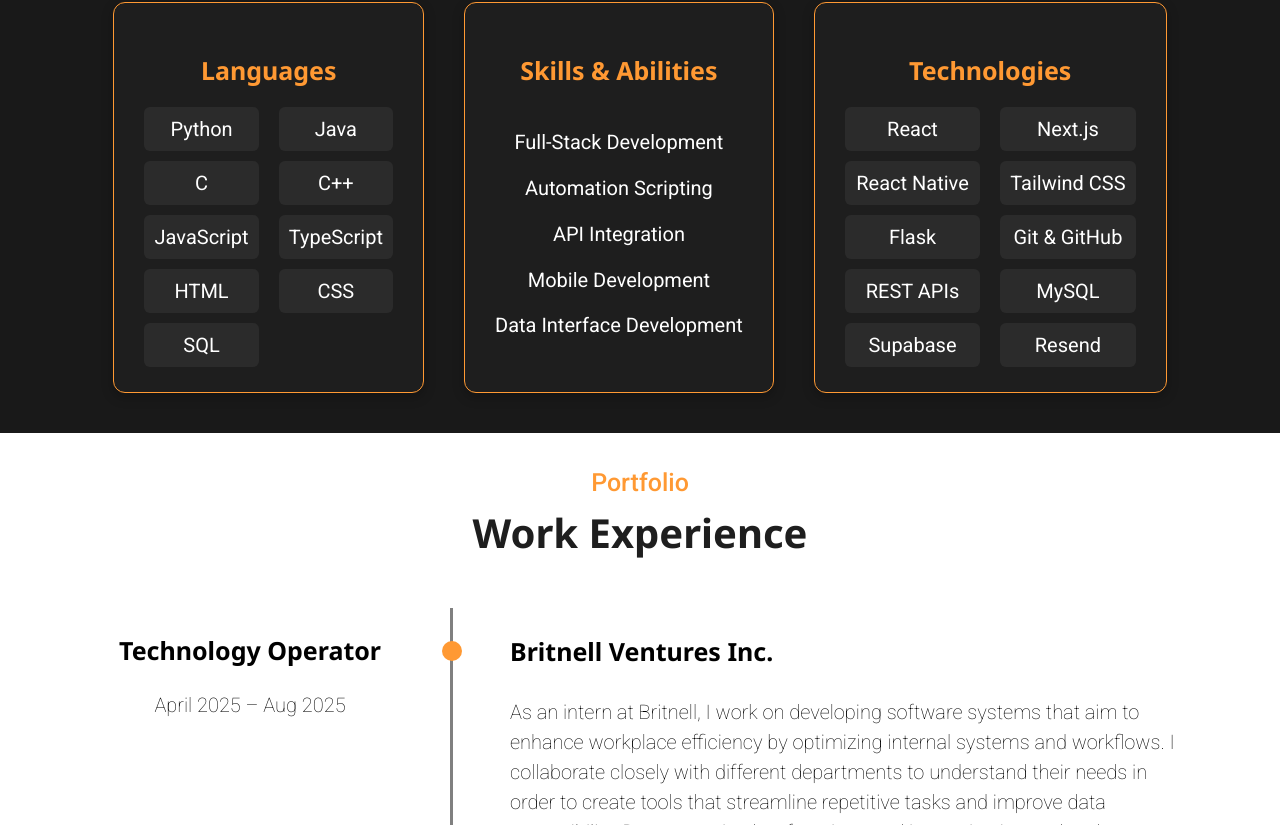
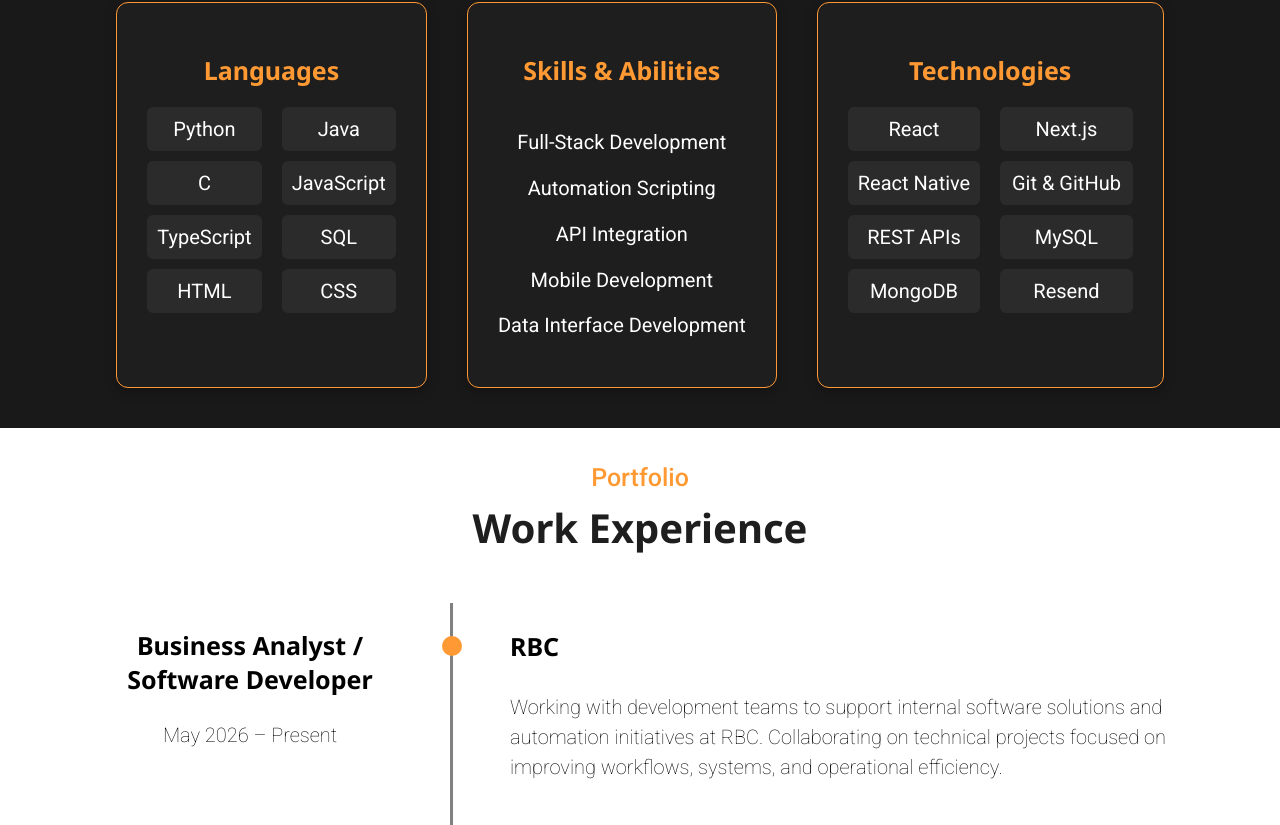
Before and after one commit to RoccoD1616/personal-website, a React (Vite) app: page / in a window 1280 px wide. Shown: the part 1335-2160 px from the top of the page. Built offline with nearby package versions, Linux system fonts and the light colour scheme; a web font is replaced by a local one.

Commit message:
Added RBC to portoflio and skills to about section

```diff
--- a/src/components/About.jsx
+++ b/src/components/About.jsx
@@ -27,12 +27,11 @@ function About() {
                         <h4>Python</h4>
                         <h4>Java</h4>
                         <h4>C</h4>
-                        <h4>C++</h4>
                         <h4>JavaScript</h4>
                         <h4>TypeScript</h4>
+                        <h4>SQL</h4>
                         <h4>HTML</h4>
                         <h4>CSS</h4>
-                        <h4>SQL</h4>
                     </div>
                 </div>
 
@@ -53,12 +52,10 @@ function About() {
                         <h4>React</h4>
                         <h4>Next.js</h4>
                         <h4>React Native</h4>
-                        <h4>Tailwind CSS</h4>
-                        <h4>Flask</h4>
                         <h4>Git & GitHub</h4>
                         <h4>REST APIs</h4>
                         <h4>MySQL</h4>
-                        <h4>Supabase</h4>
+                        <h4>MongoDB</h4>
                         <h4>Resend</h4>
                     </div>
                 </div>
--- a/src/components/Portfolio.jsx
+++ b/src/components/Portfolio.jsx
@@ -1,6 +1,13 @@
 import "./Portfolio.css";
 
 const workExperience = [
+  {
+    title: "Business Analyst / Software Developer",
+    date: "May 2026 – Present",
+    company: "RBC",
+    description: "Working with development teams to support internal software solutions and automation initiatives at RBC. Collaborating on technical projects focused on improving workflows, systems, and operational efficiency.",
+    website: "https://www.rbcroyalbank.com"
+  },
   {
     title: "Technology Operator",
     date: "April 2025 – Aug 2025",
```
